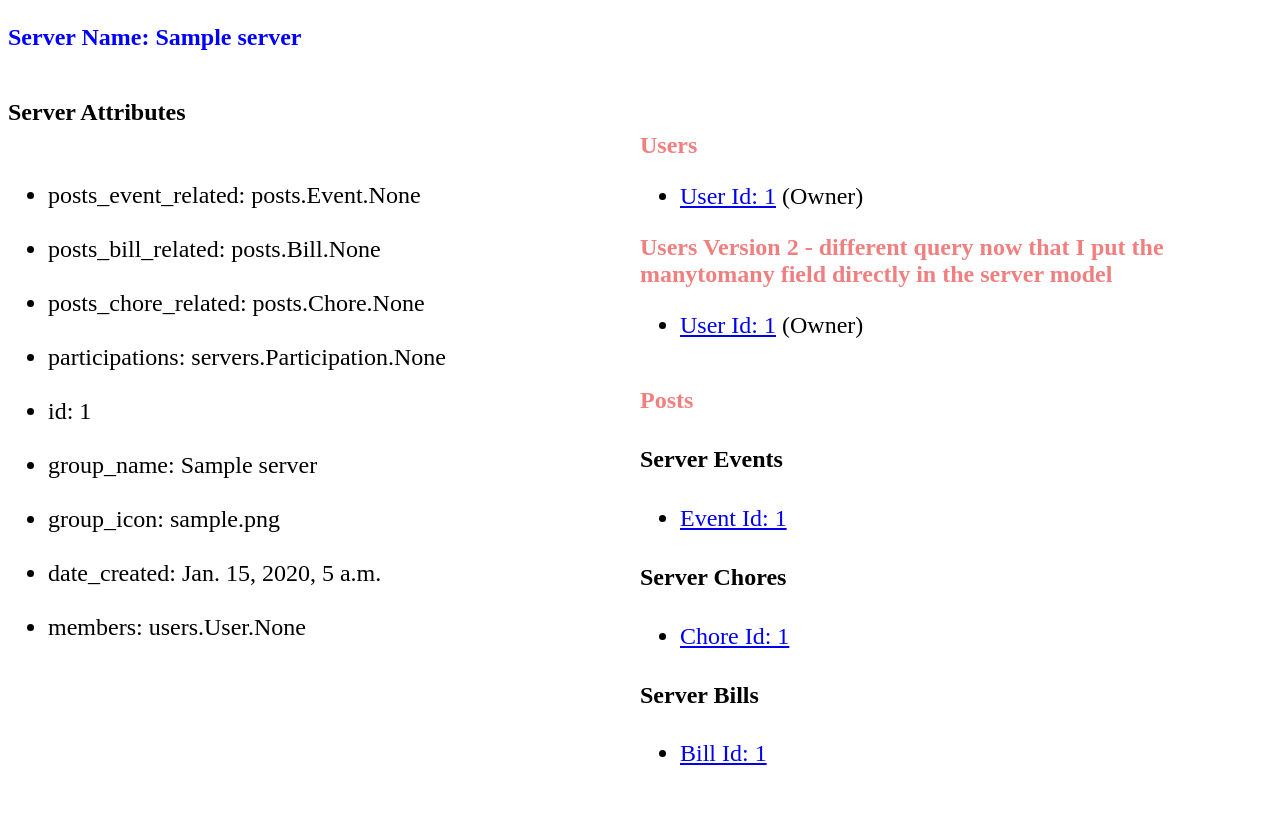
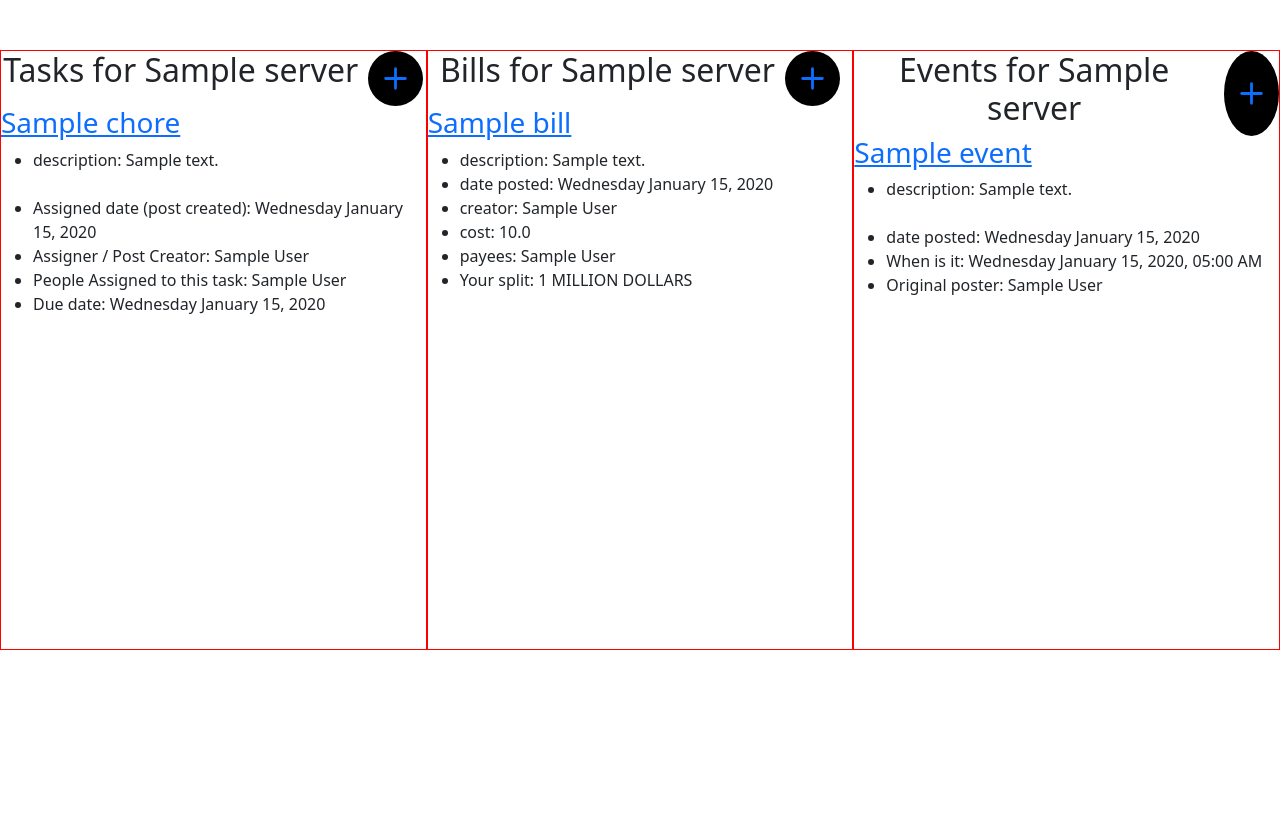
Before and after one commit to Ahmad1786/Senior-Project, a Django app: page /servers/server/1 in a window 1280 px wide. After the commit the page ends 650 px from the top, so only its background shows below. Run offline with Django 5.2, Linux system fonts and the light colour scheme; tables that the repository leaves empty hold one stand-in row (values such as "Sample post"); some libraries are stand-ins or nearby versions.

Commit message:
refactor/move to server app for main group page functionality

```diff
--- a/project/posts/urls.py
+++ b/project/posts/urls.py
@@ -1,10 +1,9 @@
 from django.urls import path
-from . import test_posts, views, supply_board_views
+from . import test_posts, views
 
 app_name = "posts"
-urlpatterns = [
+urlpatterns = []
 
-]
 
 testing_routes = [
     path('bill/<int:id>', test_posts.test_bill, name="test_bill"),
@@ -13,17 +12,8 @@ testing_routes = [
     path('comment/<int:id>', test_posts.test_comment, name="test_comment"),
 ]
 
-# temporary list until merge all the group page routes
-group_page_routes = [
-    path('supply-board/<int:server_id>', supply_board_views.supply_board, name="supply_board"),
-]
-
-htmx_routes = [
-    path('add-bill/<int:server_id>', supply_board_views.add_bill, name="add_bill"),
-]
-
+htmx_routes = []
 
 
 urlpatterns += testing_routes
 urlpatterns += htmx_routes
-urlpatterns += group_page_routes
--- a/project/posts/templates/posts/bill-board.html
+++ b/project/servers/templates/servers/group-page.html
@@ -17,32 +17,19 @@
             padding-top: 50px;
             display: flex;
         }
-        #tasks {
-            display: flex;
-            justify-content: center;
-            align-items: center;
-            border: 1px solid red;
-            flex: 1;
-        }
-        #bills {
-            border: 1px solid #236ace;
-            flex: 1;
-        }
-        #events {
-            display: flex;
-            justify-content: center;
-            align-items: center;
+
+        .posts {
             border: 1px solid red;
             flex: 1;
         }
 
-        #bill-nav {
+        .post-nav {
             display: flex;
             justify-content: center;
             gap: 10px;
         }
 
-        #bill-nav a {
+        .post-nav a {
             display: flex;
             justify-content: center;
             align-items: center;
@@ -50,21 +37,50 @@
             padding: 5px;
             background-color: #000000;
         }
+    </style>
 
-    </style>
 </head>
 <body>
 
     <div id="container">
-        <div id="tasks">
-            <h2>Tasks</h2>
+
+        <div id="tasks" class="scroll posts">
+
+            <div id="task-nav" class="post-nav">
+                <h2 style="text-align: center;">Tasks for {{ tasks.first.server.group_name }}</h2>
+                <a hx-get="{% url 'servers:add_task' tasks.first.server.id %}" hx-target="#dialog" class="">
+                    <svg xmlns="http://www.w3.org/2000/svg" width="45" height="45" fill="currentColor" class="bi bi-plus" viewBox="0 0 16 16">
+                        <path d="M8 4a.5.5 0 0 1 .5.5v3h3a.5.5 0 0 1 0 1h-3v3a.5.5 0 0 1-1 0v-3h-3a.5.5 0 0 1 0-1h3v-3A.5.5 0 0 1 8 4"/>
+                      </svg>
+                </a>
+            </div>
+
+            {% for t in tasks %}
+            <a href="{% url 'posts:test_chore' t.id %}"><h3>{{ t.post_name }}</h3></a>
+
+                <ul>
+                    <li> description: {{ t.description }} </li> <br>
+                    <li> Assigned date (post created): {{ t.assigned_date | date:"l F d, Y" }} </li>
+                    <li> Assigner / Post Creator:  {{ t.assigner }} </li>
+
+                    <li> People Assigned to this task: {% for p in t.assignee.all %}
+                        {{ p.first_name }} {{ p.last_name }}{% if not forloop.last %},  {% endif %} {% empty %} none
+                        {% endfor %}
+                    </li>
+
+                    <li> Due date: {{ t.due_date | date:"l F d, Y" }} </li>
+
+                </ul>
+            {% endfor %}
+
+
         </div>
 
-        <div id="bills" class="scroll">
+        <div id="bills" class="scroll posts">
 
-            <div id="bill-nav">
+            <div id="bill-nav" class="post-nav">
                 <h2 style="text-align: center;">Bills for {{ bills.first.server.group_name }}</h2>
-                <a hx-get="{% url 'posts:add_bill' bills.first.server.id %}" hx-target="#dialog" class="">
+                <a hx-get="{% url 'servers:add_bill' bills.first.server.id %}" hx-target="#dialog" class="">
                     <svg xmlns="http://www.w3.org/2000/svg" width="45" height="45" fill="currentColor" class="bi bi-plus" viewBox="0 0 16 16">
                         <path d="M8 4a.5.5 0 0 1 .5.5v3h3a.5.5 0 0 1 0 1h-3v3a.5.5 0 0 1-1 0v-3h-3a.5.5 0 0 1 0-1h3v-3A.5.5 0 0 1 8 4"/>
                       </svg>
@@ -84,9 +100,10 @@
                     <li> payees: {% for p in b.payee.all %}
                         {{ p.first_name }} {{ p.last_name }}{% if not forloop.last %},  {% endif %} {% empty %} none
                         {% endfor %}
+                    </li>
 
-                    </li>
                     {% if b.split %}
+                        <!-- NOT DOING THE LOGIC FOR THIS RIGHT NOW -->
                         <li> Your split: 1 MILLION DOLLARS </li>
                     {% else %}
                         <li> No split for you </li>
@@ -96,15 +113,48 @@
         </div>
 
 
-        <div id="events">
-            <h2>Events</h2>
+        <div id="events" class="scroll posts">
+
+            <div id="event-nav" class="post-nav">
+                <h2 style="text-align: center;">Events for {{ events.first.server.group_name }}</h2>
+                <a hx-get="{% url 'servers:add_event' events.first.server.id %}" hx-target="#dialog" class="">
+                    <svg xmlns="http://www.w3.org/2000/svg" width="45" height="45" fill="currentColor" class="bi bi-plus" viewBox="0 0 16 16">
+                        <path d="M8 4a.5.5 0 0 1 .5.5v3h3a.5.5 0 0 1 0 1h-3v3a.5.5 0 0 1-1 0v-3h-3a.5.5 0 0 1 0-1h3v-3A.5.5 0 0 1 8 4"/>
+                      </svg>
+                </a>
+            </div>
+
+
+            {% for e in events %}
+            <a href="{% url 'posts:test_event' e.id %}"><h3>{{ e.post_name }}</h3></a>
+                <ul>
+                    <li> description: {{ e.description }} </li> <br>
+                    <li> date posted: {{ e.date_created | date:"l F d, Y" }} </li>
+                    <li> When is it: {{ e.date_time | date:"l F d, Y, h:i A"  }} </li>
+                    <li> Original poster:  {{ e.creator }} </li>
+                </ul>
+            {% endfor %}
         </div>
+
+
     </div>
+
+
+
+
 
     <div id="modal" class="modal fade">
         <h2 style="text-align: center;">CREATING A NEW BILL</h2>
         <div id="dialog" class="modal-dialog" hx-target="this"></div>
       </div>
+
+
+
+
+
+
+
+
 
       <script>
         /* Modal Forms Tutorial */
--- a/project/posts/templates/posts/partials/bill-form.html
+++ b/project/servers/templates/servers/partials/bill-form.html
@@ -7,7 +7,7 @@
 <form hx-post="{{ request.path }}" class="modal-content">
     {% csrf_token %}
     <div class="modal-header">
-      <h5 class="modal-title">Add Bill</h5>
+      <h5 class="modal-title">Add Bills</h5>
     </div>
     <div class="modal-body">
       {{ form.as_p }}
--- a/project/servers/urls.py
+++ b/project/servers/urls.py
@@ -1,13 +1,21 @@
 from django.urls import path
-from . import test_servers, views
+from . import test_servers, views, htmx_views
 
 app_name = "servers"
 urlpatterns = [
-
+    path('server/<int:server_id>', views.server_page, name="server_page"),
 ]
 
+htmx_routes = [
+    path('add-bill/<int:server_id>', htmx_views.add_bill, name="add_bill"),
+    path('add-task/<int:server_id>', htmx_views.add_task, name="add_task"),
+    path('add-event/<int:server_id>', htmx_views.add_event, name="add_event"),
+]
+
+urlpatterns += htmx_routes
+
 test_routes = [
-    path('server/<int:id>', test_servers.test_server, name="test_server"),
+    path('server/test/<int:id>', test_servers.test_server, name="test_server"),
 ]
 
 urlpatterns += test_routes
--- a/project/servers/views.py
+++ b/project/servers/views.py
@@ -1,3 +1,32 @@
 from django.shortcuts import render
+from posts.models import Bill, Chore, Event
 
 # Create your views here.
+
+# This view will be used to take to the server page
+# eventually should have @login_required
+# even better a decorator that checks if the user is a member of the server
+def server_page(request, server_id):
+    # I don't how exactly we want this but for now
+    # I will show all the posts of the entire group
+    # no other criteria such as show certain dates
+    # order by latest post time/date first for now
+
+    # get all the bills for the server
+    bills = Bill.objects.filter(server_id=server_id).order_by('-date_created') # latest first
+
+    # note may need to adjust for participation names and other complications
+    # just keeping everything simple for now
+
+    # now do the same for tasks and events
+    tasks = Chore.objects.filter(server_id=server_id).order_by('-date_created')
+    events = Event.objects.filter(server_id=server_id).order_by('-date_created')
+
+    context = {
+        "bills": bills,
+        "tasks": tasks,
+        "events": events,
+        "server_id": server_id,
+    }
+
+    return render(request, "servers/group-page.html", context=context)
```
Also changed, not shown: project/posts/group_page_forms.py (added, +102 -0 lines), project/posts/supply_board_views.py (deleted, +0 -97 lines), project/servers/htmx_views.py (added, +29 -0 lines).
